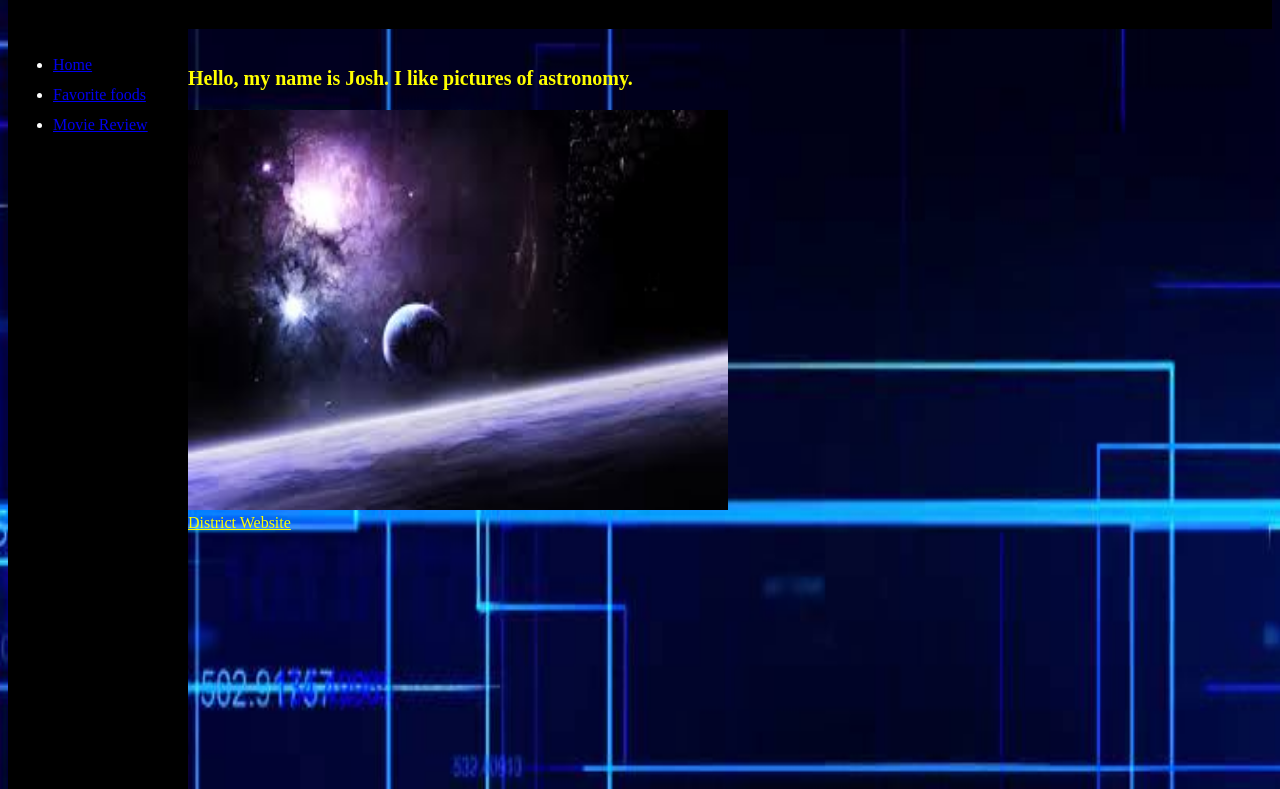
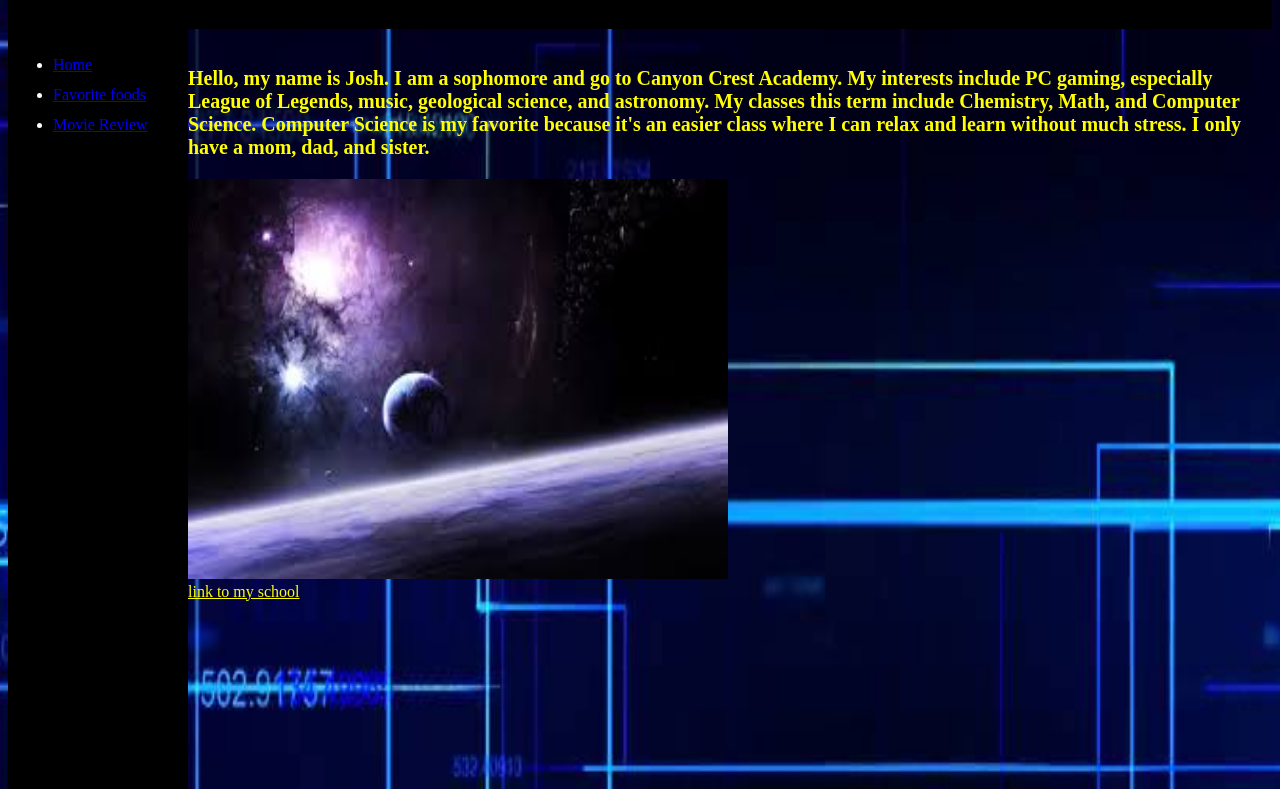
Before and after one commit to changj1198/changj1198.github.io, a plain HTML site: page index.html in a window 1280 px wide. Shown: the part 90-879 px from the top of the page. Drawn offline with Linux system fonts and the light colour scheme.

Commit message:
Update index.html
added short biography of myself, going to come back to add some more images in the future

```diff
--- a/index.html
+++ b/index.html
@@ -62,9 +62,9 @@ a#d{
 </nav>
 <br>
 
-<p id="trash">Hello, my name is Josh.  I like pictures of astronomy.</p>
+<p id="trash">Hello, my name is Josh.  I am a sophomore and go to Canyon Crest Academy.  My interests include PC gaming, especially League of Legends, music, geological science, and astronomy.  My classes this term include Chemistry, Math, and Computer Science.  Computer Science is my favorite because it's an easier class where I can relax and learn without much stress.  I only have a mom, dad, and sister.</p>
     <img src="space.jpg" alt="space image" height=400 width=540>
     <br>
-    <a id="d" href="http://www.sduhsd.net/subsites/my-sduhsd-net/?">District Website</a>
+    <a id="d" href="http://cc.sduhsd.net/">link to my school</a>
 </body>
 </html>
```
